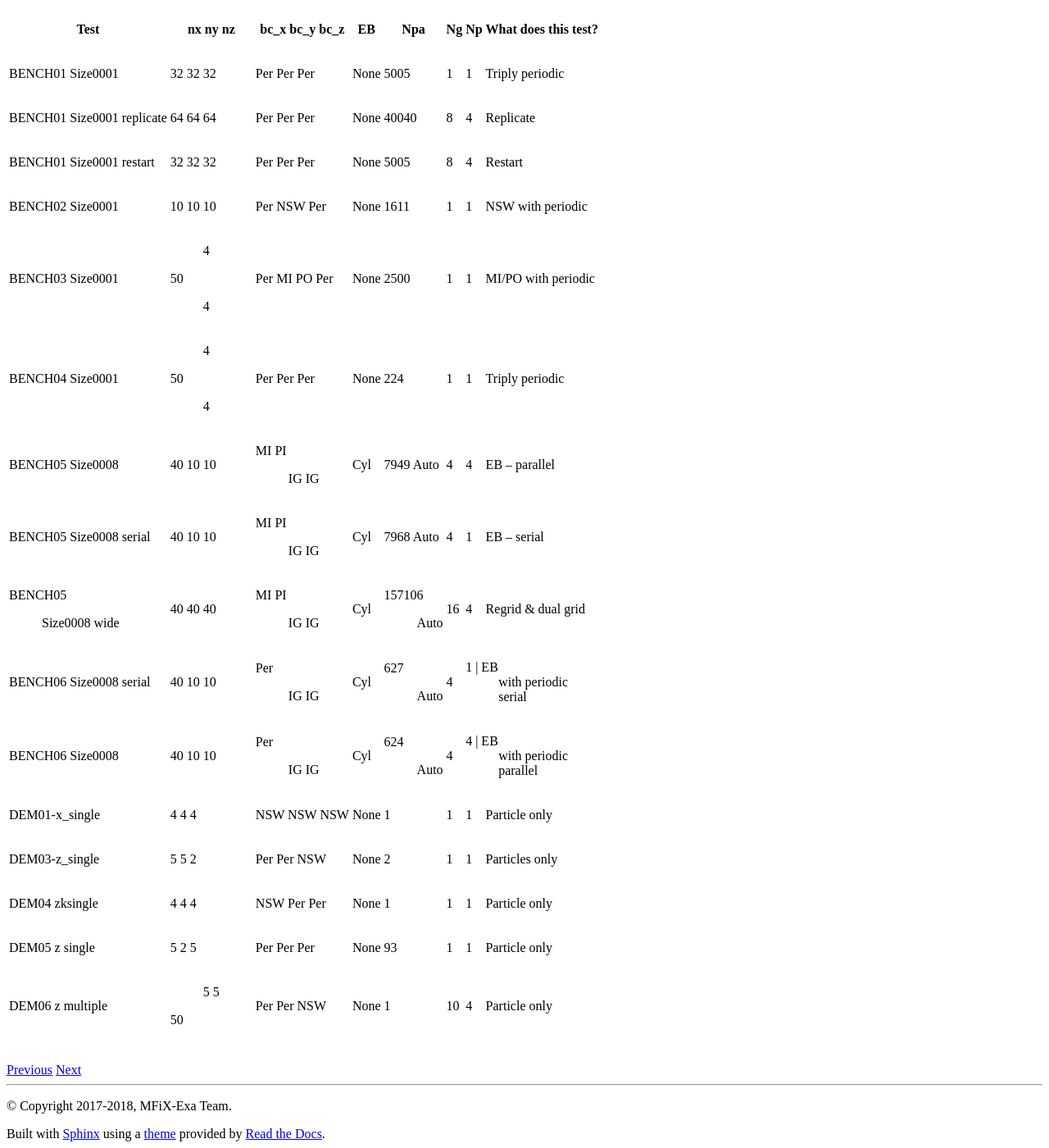
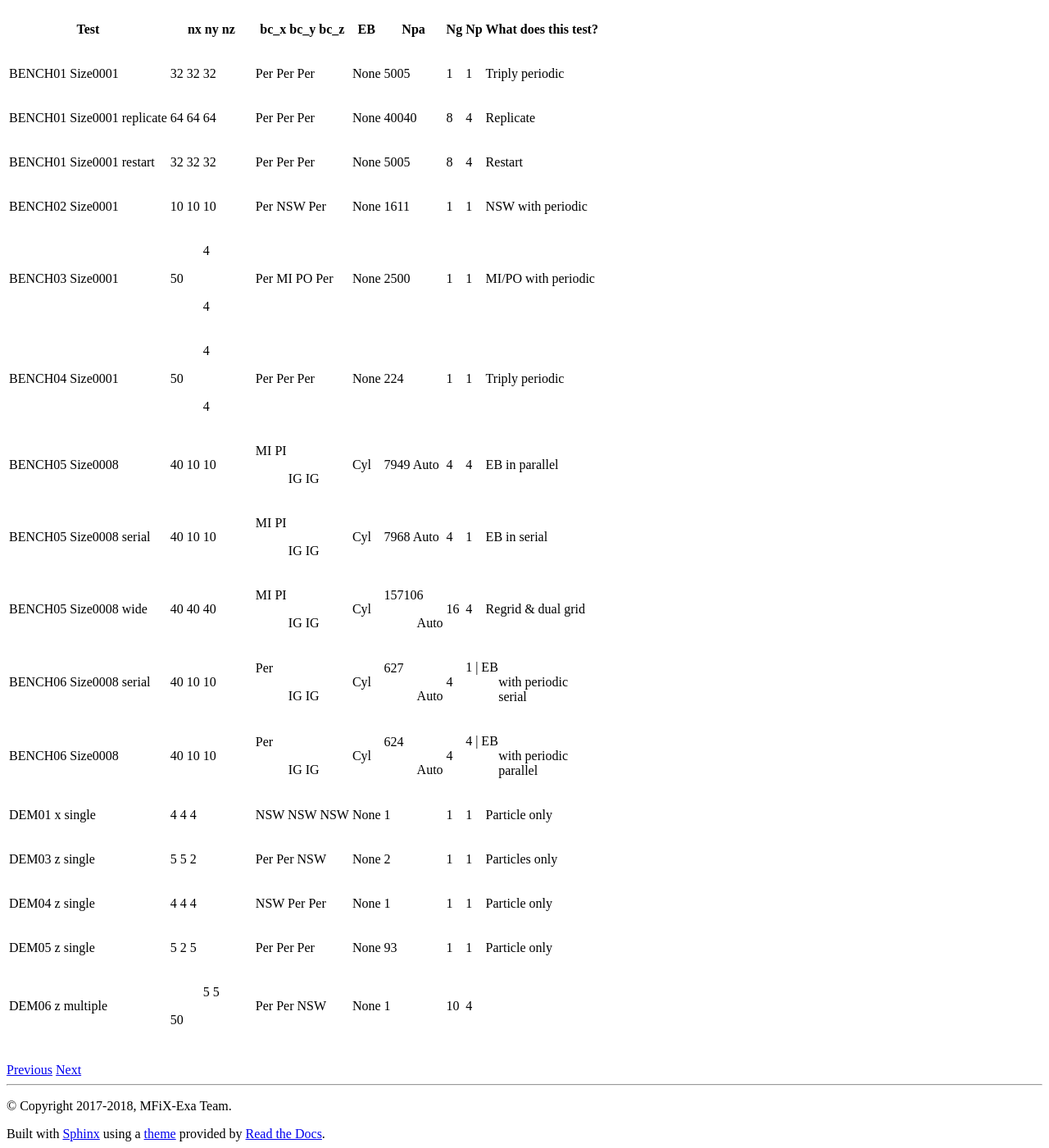
Before and after one commit to mwm126/MFIX-Exa, a Sphinx documentation site: the page built from docs/source/NightlyTests.rst, in a window 1280 px wide and 1400 px high, scrolled down 620 px. Shown: the whole window at 82% size. Built offline with Sphinx 7.4.7 and the Read the Docs theme 2.0.0, drawn with Linux system fonts in a browser that asks for light colours; pages that are not in the unit, such as notebooks, are missing from menus.

Commit message:
more formatting

```diff
--- a/docs/source/NightlyTests.rst
+++ b/docs/source/NightlyTests.rst
@@ -33,29 +33,29 @@
 | Size0001          | 32 | Per   |      |        |    |    |                      |
 | restart           | 32 | Per   |      |        |    |    |                      |
 +-------------------+----+-------+------+--------+----+----+----------------------+
-| BENCH02 Size0001  | 10 | Per   | None | 1611   | 1  | 1  | NSW with periodic    |
-|                   | 10 | NSW   |      |        |    |    |                      |
+| BENCH02           | 10 | Per   | None | 1611   | 1  | 1  | NSW with periodic    |
+| Size0001          | 10 | NSW   |      |        |    |    |                      |
 |                   | 10 | Per   |      |        |    |    |                      |
 +-------------------+----+-------+------+--------+----+----+----------------------+
-| BENCH03 Size0001  |  4 | Per   | None | 2500   | 1  | 1  | MI/PO with periodic  |
-|                   | 50 | MI PO |      |        |    |    |                      |
+| BENCH03           |  4 | Per   | None | 2500   | 1  | 1  | MI/PO with periodic  |
+| Size0001          | 50 | MI PO |      |        |    |    |                      |
 |                   |  4 | Per   |      |        |    |    |                      |
 +-------------------+----+-------+------+--------+----+----+----------------------+
-| BENCH04 Size0001  |  4 | Per   | None | 224    | 1  | 1  | Triply periodic      |
-|                   | 50 | Per   |      |        |    |    |                      |
+| BENCH04           |  4 | Per   | None | 224    | 1  | 1  | Triply periodic      |
+| Size0001          | 50 | Per   |      |        |    |    |                      |
 |                   |  4 | Per   |      |        |    |    |                      |
 +-------------------+----+-------+------+--------+----+----+----------------------+
-| BENCH05           | 40 | MI PI | Cyl  | 7949   | 4  | 4  | EB -- parallel       |
+| BENCH05           | 40 | MI PI | Cyl  | 7949   | 4  | 4  | EB in parallel       |
 | Size0008          | 10 |   IG  |      | Auto   |    |    |                      |
 |                   | 10 |   IG  |      |        |    |    |                      |
 +-------------------+----+-------+------+--------+----+----+----------------------+
-| BENCH05           | 40 | MI PI | Cyl  | 7968   | 4  | 1  | EB -- serial         |
+| BENCH05           | 40 | MI PI | Cyl  | 7968   | 4  | 1  | EB in serial         |
 | Size0008          | 10 |   IG  |      | Auto   |    |    |                      |
 | serial            | 10 |   IG  |      |        |    |    |                      |
 +-------------------+----+-------+------+--------+----+----+----------------------+
 | BENCH05           | 40 | MI PI | Cyl  | 157106 | 16 | 4  | Regrid & dual grid   |
-|  Size0008         | 40 |   IG  |      |  Auto  |    |    |                      |
-|  wide             | 40 |   IG  |      |        |    |    |                      |
+| Size0008          | 40 |   IG  |      |  Auto  |    |    |                      |
+| wide              | 40 |   IG  |      |        |    |    |                      |
 +-------------------+----+-------+------+--------+----+----+----------------------+
 | BENCH06           | 40 |  Per  | Cyl  | 627    | 4  | 1  | EB                   |
 | Size0008          | 10 |   IG  |      |  Auto  |    |    | with periodic        |
@@ -65,23 +65,23 @@
 | Size0008          | 10 |   IG  |      |  Auto  |    |    | with periodic        |
 |                   | 10 |   IG  |      |        |    |    | parallel             |
 +-------------------+----+-------+------+--------+----+----+----------------------+
-| DEM01-x_single    |  4 |  NSW  | None |   1    | 1  | 1  | Particle  only       |
-|                   |  4 |  NSW  |      |        |    |    |                      |
+| DEM01             |  4 |  NSW  | None |   1    | 1  | 1  | Particle  only       |
+| x single          |  4 |  NSW  |      |        |    |    |                      |
 |                   |  4 |  NSW  |      |        |    |    |                      |
 +-------------------+----+-------+------+--------+----+----+----------------------+
-| DEM03-z_single    |  5 |  Per  | None |   2    | 1  | 1  | Particles only       |
-|                   |  5 |  Per  |      |        |    |    |                      |
+| DEM03             |  5 |  Per  | None |   2    | 1  | 1  | Particles only       |
+| z single          |  5 |  Per  |      |        |    |    |                      |
 |                   |  2 |  NSW  |      |        |    |    |                      |
 +-------------------+----+-------+------+--------+----+----+----------------------+
-| DEM04 zksingle    |  4 |  NSW  | None |   1    | 1  | 1  | Particle  only       |
-|                   |  4 |  Per  |      |        |    |    |                      |
+| DEM04             |  4 |  NSW  | None |   1    | 1  | 1  | Particle  only       |
+| z single          |  4 |  Per  |      |        |    |    |                      |
 |                   |  4 |  Per  |      |        |    |    |                      |
 +-------------------+----+-------+------+--------+----+----+----------------------+
-| DEM05 z single    |  5 |  Per  | None |   93   | 1  | 1  | Particle  only       |
-|                   |  2 |  Per  |      |        |    |    |                      |
+| DEM05             |  5 |  Per  | None |   93   | 1  | 1  | Particle  only       |
+| z single          |  2 |  Per  |      |        |    |    |                      |
 |                   |  5 |  Per  |      |        |    |    |                      |
 +-------------------+----+-------+------+--------+----+----+----------------------+
-| DEM06 z multiple  |  5 |  Per  | None |   1    | 10 | 4  | Particle  only       |
-|                   |  5 |  Per  |      |        |    |    |                      |
+| DEM06             |  5 |  Per  | None |   1    | 10 | 4  |                      |
+| z multiple        |  5 |  Per  |      |        |    |    |                      |
 |                   | 50 |  NSW  |      |        |    |    |                      |
 +-------------------+----+-------+------+--------+----+----+----------------------+
```
